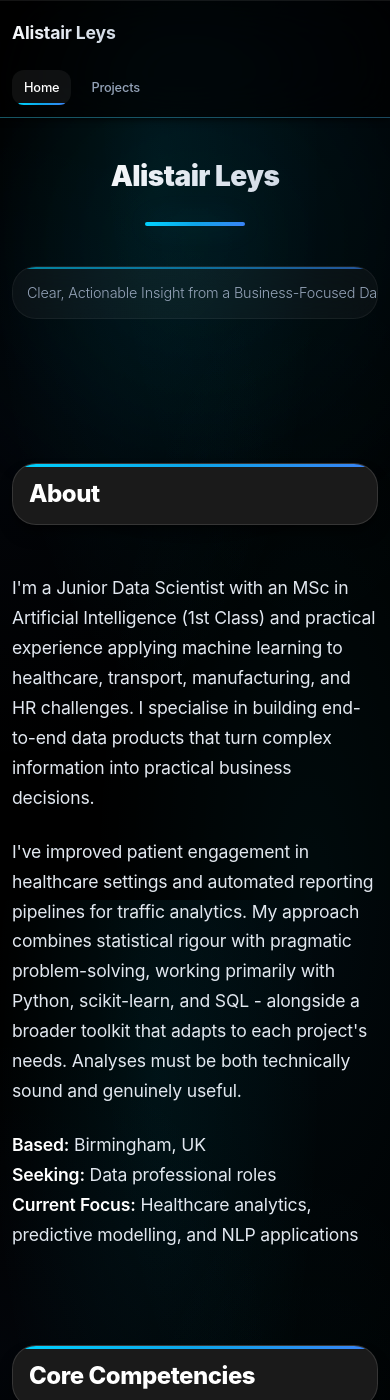
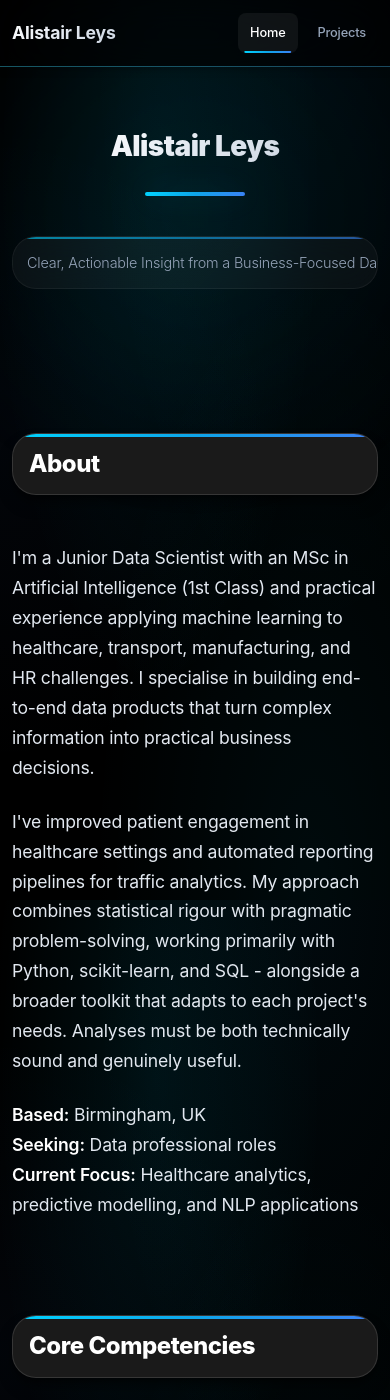
Before and after one commit to AlistairLeys/alistairleys.github.io, a Jekyll site: the page index.html, which Jekyll copies as it is, in a window 390 px wide and 1400 px high. Built offline with Jekyll 4.4.1, drawn with Linux system fonts in a browser that asks for light colours.

Commit message:
FIX: Standardize mobile header design across all pages
- Updated index.html and projects/index.html to match project page headers
- Consistent horizontal layout: logo left, nav right
- Unified styling: 1.15rem logo, compact navigation
- Reduced padding-top from 120px to 90px for better space usage
- All pages now have identical mobile header appearance

```diff
--- a/index.html
+++ b/index.html
@@ -612,42 +612,49 @@
 
         /* Responsive Design - Comprehensive Mobile optimisation */
         @media (max-width: 768px) {
-            /* Header - Fix logo cutoff and layout */
-            header .header-content {
-                padding: 1rem;
-                flex-direction: column;
-                align-items: flex-start;
-                gap: 1rem;
+            /* Smart header layout - compact and intelligent */
+            header {
+                box-shadow: 0 2px 8px rgba(0, 0, 0, 0.3);
             }
 
-            header .logo {
-                font-size: 1.25rem;
-                white-space: normal;
-                word-wrap: break-word;
-                overflow: visible;
-                text-overflow: clip;
-                max-width: 100%;
+            .header-content {
+                padding: 1rem 1.25rem;
+                flex-direction: row;
+                align-items: center;
+                justify-content: space-between;
+                gap: 0.75rem;
             }
 
+            .logo {
+                font-size: 1.15rem;
+                padding: 0.5rem 0;
+                white-space: nowrap;
+                flex-shrink: 0;
+            }
+
+            /* Smart navigation - horizontal, compact, intelligent spacing */
             .nav {
+                display: flex;
                 flex-direction: row;
-                flex-wrap: wrap;
                 gap: 0.5rem;
-                width: 100%;
-                margin: 0;
-                padding: 0;
+                align-items: center;
+                flex-shrink: 0;
             }
 
             .nav a {
-                flex: 0 1 auto;
-                padding: 0.5rem 1rem;
-                font-size: 0.85rem;
-                margin: 0;
+                padding: 0.625rem 1rem;
+                font-size: 0.875rem;
+                min-height: 40px;
+                display: inline-flex;
+                align-items: center;
+                justify-content: center;
+                white-space: nowrap;
+                border-radius: 8px;
             }
 
             /* Main content - Add padding for header */
             main {
-                padding-top: 120px;
+                padding-top: 90px;
             }
 
             .container {
```
Also changed, not shown: projects/index.html (+27 -17 lines).
